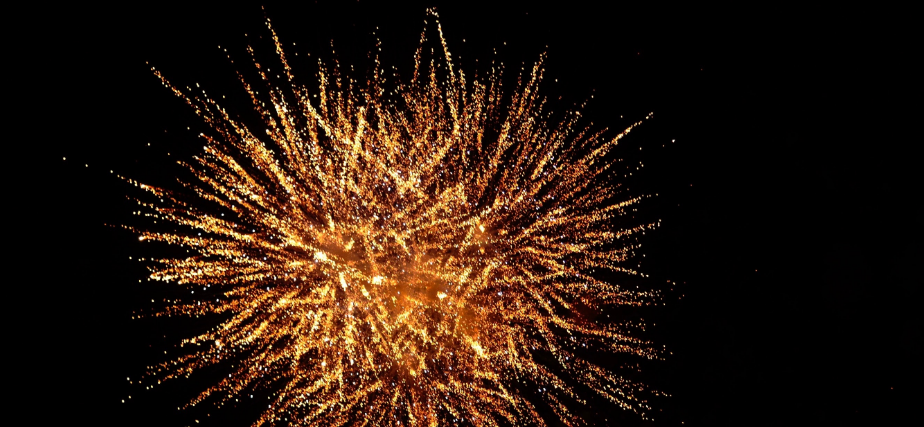
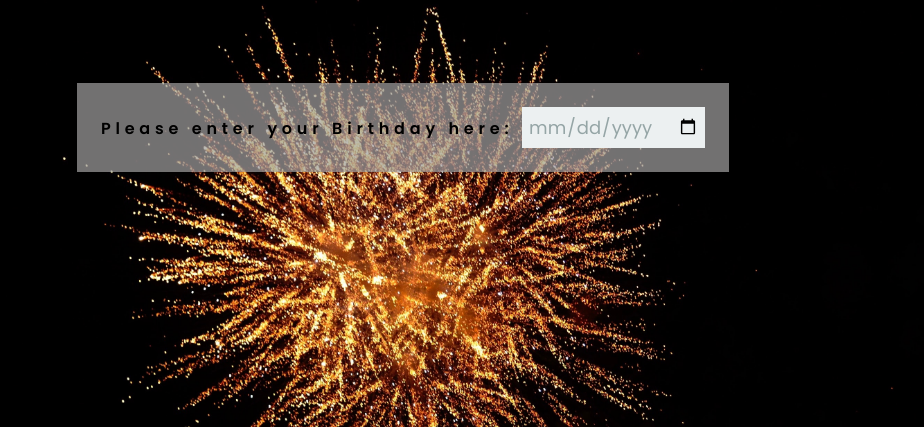
Before and after one commit to loerk/Countdown, a plain HTML site: page index.html in a window 1280 px wide. Shown: the top 427 px of the page, without its empty margins (237-1161 px from the left). Drawn offline with Linux system fonts and the light colour scheme; files whose address does not match are found by name.

Commit message:
Date Input field
Not working yet

```diff
--- a/css/style.css
+++ b/css/style.css
@@ -3,6 +3,54 @@
 
 *{box-sizing: border-box;}
 
+strong{
+  letter-spacing: 0.3rem;
+}
+.date-container{
+  color:black;
+  background-color: rgba(163, 162, 162, 0.7);
+  padding: 1.5rem;
+  margin:0 auto;
+}
+
+/* Removes the clear button from date inputs */
+input[type="date"]::-webkit-clear-button {
+  display: none;
+}
+
+/* Removes the spin button */
+input[type="date"]::-webkit-inner-spin-button {
+  display: none;
+}
+
+/* Always display the drop down caret */
+input[type="date"]::-webkit-calendar-picker-indicator {
+  color: #2c3e50;
+}
+.date-container.input{
+ display: flex;
+}
+/* A few custom styles for date inputs */
+input[type="date"] {
+
+  appearance: none;
+  -webkit-appearance: none;
+  color: #95a5a6;
+  font-family: Poppins, sans-serif;
+  font-size: 18px;
+  border:1px solid #ecf0f1;
+  background:#ecf0f1;
+  padding:5px;
+  display: inline-block !important;
+  visibility: visible !important;
+}
+
+input[type="date"], focus {
+  color: #95a5a6;
+  box-shadow: none;
+  -webkit-box-shadow: none;
+  -moz-box-shadow: none;
+}
 
 body{
   background-image: url("/Users/franziska/Documents/GitHub/ThirdStep/images/fireworks.jpg");
--- a/index.html
+++ b/index.html
@@ -8,6 +8,12 @@
   <title>Countdown</title>
 </head>
 <body>
+    <div class="date-container">
+        <label for= "Date of birth"> <strong>Please enter your Birthday here:  </strong>
+            <input type="date" required="required" name="birthday" id="birthday">
+        </label>
+    </div>
+    <div class="countdown">
         <h1>Your Birthday is in</h1>
         <div class="countdown-container">
             <div class="countdown-el days-c">
@@ -27,4 +33,5 @@
                 <span>seconds</span>
             </div>
         </div>
+    </div>
 </body>
--- a/js/script.js
+++ b/js/script.js
@@ -4,7 +4,7 @@ const minsEl= document.getElementById('minutes');
 const secondsEl= document.getElementById('seconds');
 
 
-const Birthday = "02 Nov 2020";
+const Birthday = "01 01 2021";
 
 function countdown(){
     const BirthdayDate = new Date(Birthday);
```
Lines whose indentation alone changed are shown as unchanged.
